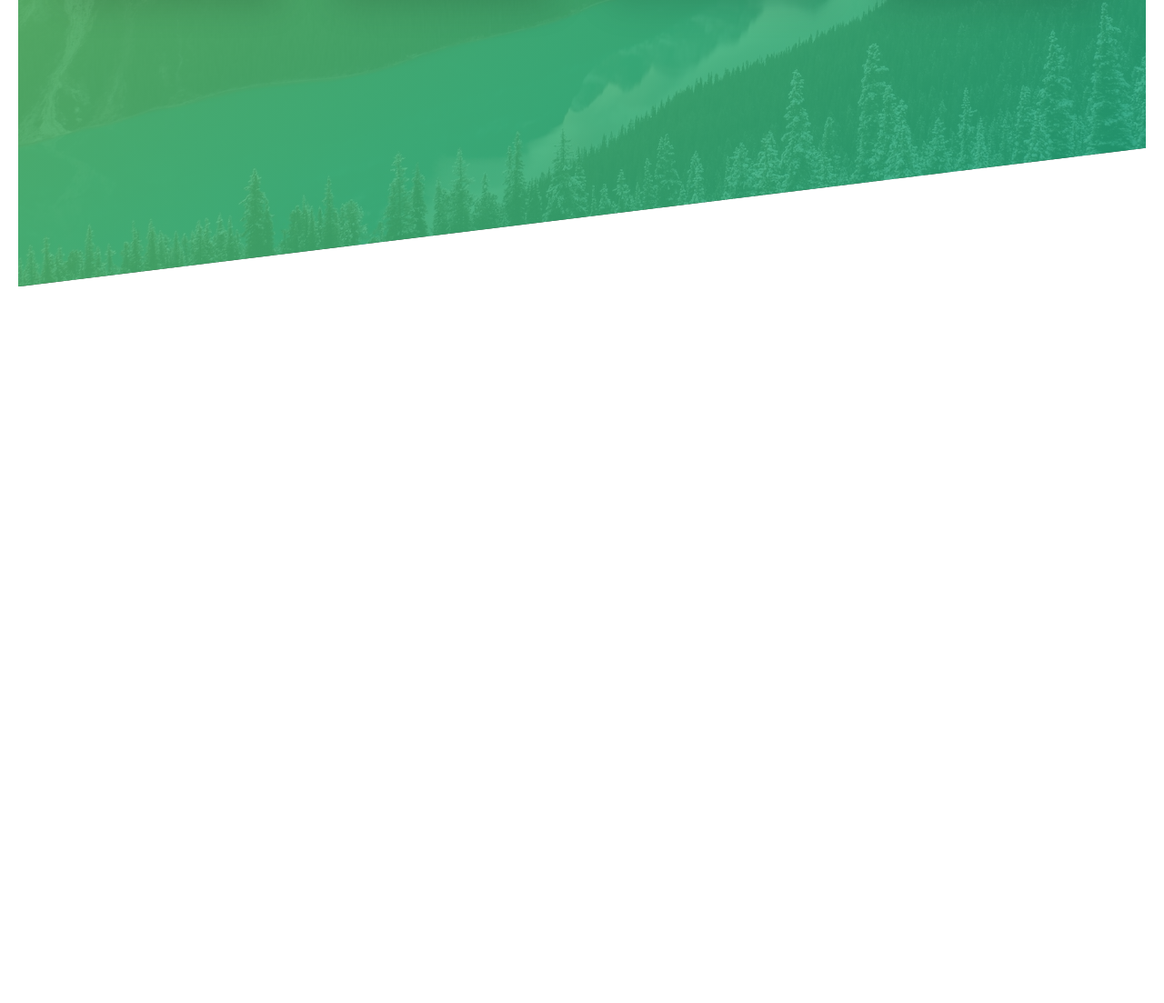
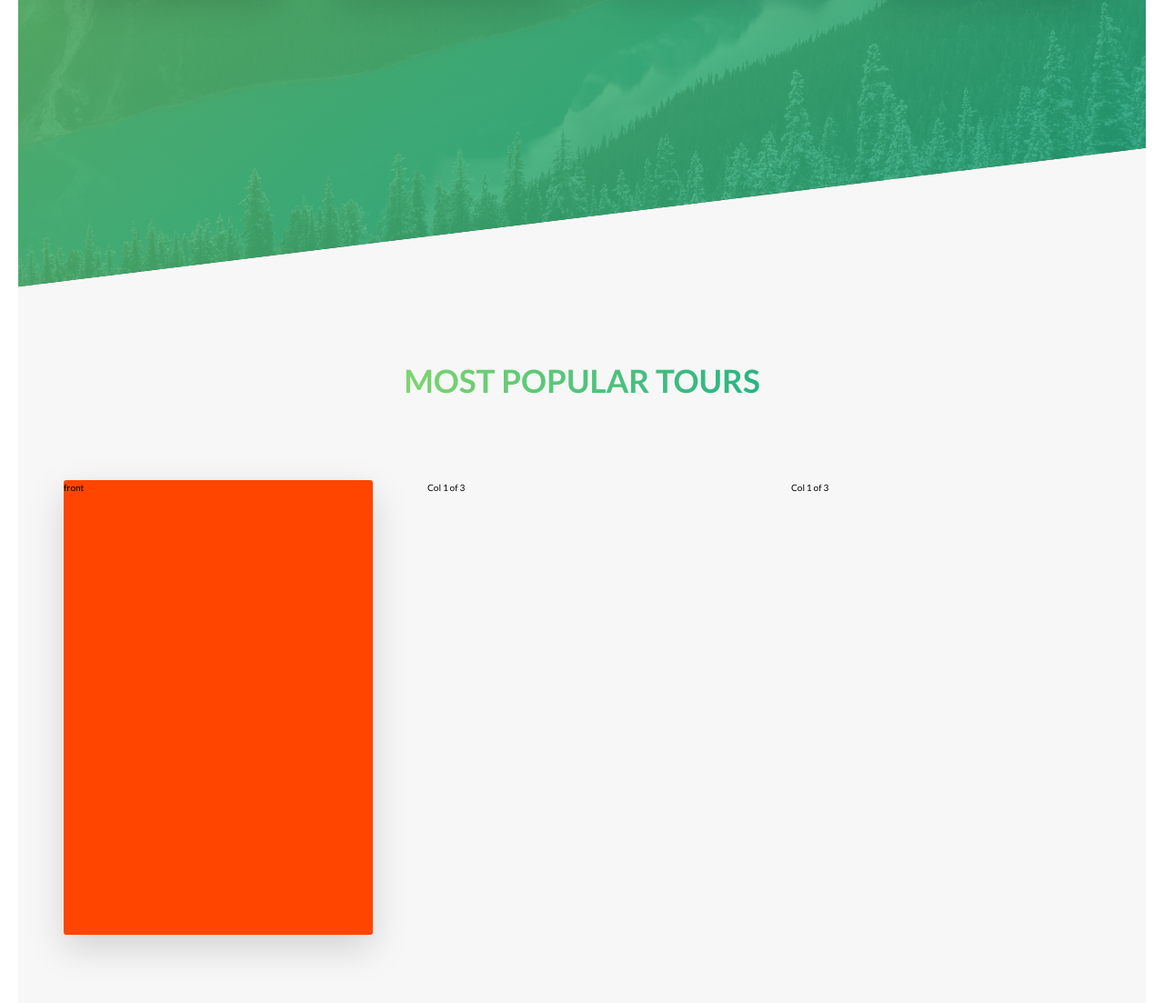
Before and after one commit to naveenrawat51/html-css-cardio-1, a website: page index.html in a window 1280 px wide. Shown: the part 1916-3019 px from the top of the page at 91% size. Before the commit the page ends 2231 px from the top, so only its background shows below. Drawn offline with Linux system fonts and the light colour scheme.

Commit message:
tour card added with flip effect css

```diff
--- a/index.html
+++ b/index.html
@@ -132,6 +132,27 @@
           </div>
         </div>
       </section>
+
+      <section class="section-tours">
+        <div class="u-center-text u-margin-bottom-big">
+          <h2 class="heading-secondary">Most popular tours</h2>
+        </div>
+
+        <div class="row">
+          <div class="col-1-of-3">
+            <div class="card">
+              <div class="card__side card__side--front">
+                front
+              </div>
+              <div class="card__side card__side--back card__side--back-1">
+                back
+              </div>
+            </div>
+          </div>
+          <div class="col-1-of-3">Col 1 of 3</div>
+          <div class="col-1-of-3">Col 1 of 3</div>
+        </div>
+      </section>
     </main>
     <!-- <section class="grid-test">
       <div class="row">
--- a/sass/abstracts/_variables.scss
+++ b/sass/abstracts/_variables.scss
@@ -2,6 +2,12 @@
 $color-primary: #55c57a;
 $color-primary-light: #7ed56f;
 $color-primary-dark: #28b485;
+
+$color-secondary-light: #ffb900;
+$color-secondary-dark: #ff7730;
+
+$color-tertiary-light: #2998ff;
+$color-tertiary-dark: #5643fa;
 
 $color-grey-light-1: #f7f7f7;
 
--- /dev/null
+++ b/sass/components/_card.scss
@@ -0,0 +1,37 @@
+.card {
+    perspective: 150rem;
+    -moz-perspective: 150rem;
+    position: relative;
+    height: 50rem;
+
+    &__side {
+        background-color: orangered;
+        height: 50rem;
+        transition: all .8s ease;
+        position: absolute;
+        top: 0;
+        left: 0;
+        width: 100%;
+        backface-visibility: hidden;
+        border-radius: 3px;
+        box-shadow: 0 1.5rem 4rem rgba($color-black, .15);
+        &--font {
+            background-color: green;
+        }
+        &--back {
+            transform: rotateY(180deg);
+
+            &-1 {
+                background-image: linear-gradient(to right bottom, $color-secondary-light, $color-secondary-dark);
+            }
+        }
+    }
+
+    &:hover &__side--front {
+        transform: rotateY(180deg);
+    }
+
+    &:hover &__side--back {
+        transform: rotateY(0);
+    }
+}
--- a/sass/main.scss
+++ b/sass/main.scss
@@ -8,6 +8,7 @@
 @import "base/utility";
 
 @import "components/buttons";
+@import "components/card";
 @import "components/composition";
 @import "components/dropdown";
 @import "components/feature-box";
--- a/sass/pages/_home.scss
+++ b/sass/pages/_home.scss
@@ -20,3 +20,9 @@
     transform: skewY(7deg);
   }
 }
+
+.section-tours {
+  background-color: $color-grey-light-1;
+  padding: 25rem 0 50rem 0;
+  margin-top: -10rem;
+}
```
Also changed, not shown: css/styles.css. Lines whose indentation alone changed are shown as unchanged.
